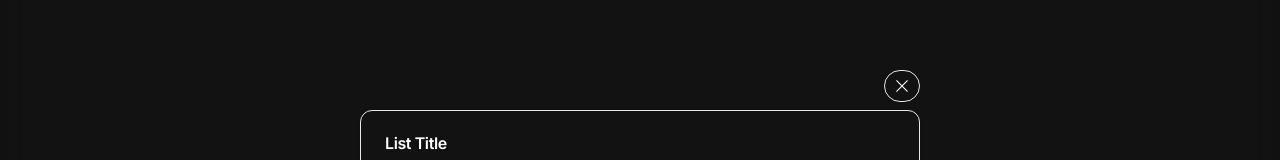
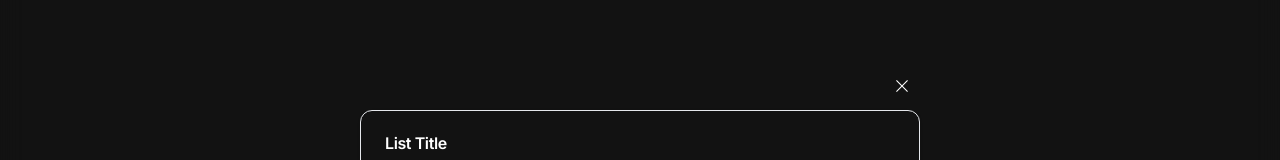
Before and after one commit to Ayush-Singh24/NoteFLow, a Next.js app: page / in a window 1280 px wide. Both pictures are taken after a click on the button "Add List". Shown: the part 210-370 px from the top of the page. Built offline with nearby package versions, Linux system fonts and the light colour scheme.

Commit message:
ui: some tweeks in  modal exit 'x' button

```diff
--- a/src/components/ui/modal.tsx
+++ b/src/components/ui/modal.tsx
@@ -26,7 +26,7 @@ export default function Modal({ children, isOpen, handleClose }: ModalProps) {
         <div className="flex flex-col max-w-[1170px] md:w-1/2 h-[40%] pd-5 md:p-10 mx-auto justify-center items-center gap-2">
           <Button
             className="self-end rounded-full"
-            variant="outline"
+            variant="link"
             onClick={handleClose}
             size={"icon"}
           >
```
